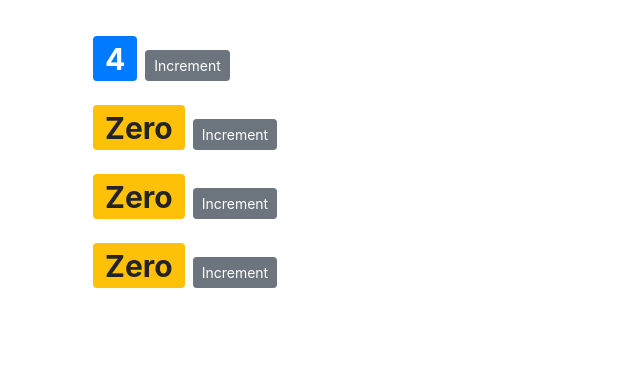
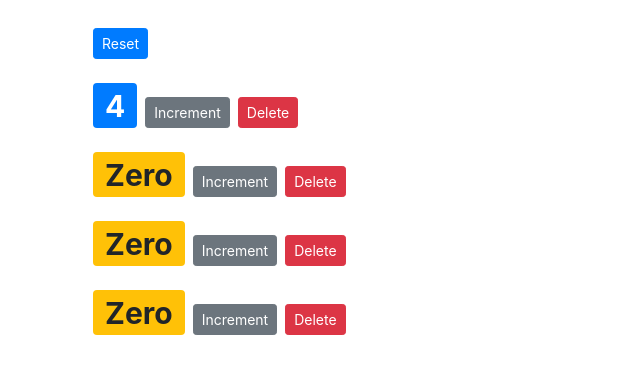
Before and after one commit to send-2-irfan/react-course, a React (Create React App) app: page / in a window 1280 px wide. Shown: the top 374 px of the page, without its empty margins (0-640 px from the left). Built offline with nearby package versions, Linux system fonts and the light colour scheme.

Commit message:
refactor the app

```diff
--- a/src/components/counter.jsx
+++ b/src/components/counter.jsx
@@ -3,7 +3,7 @@
  class Counter extends Component {
 
     state ={
-        value:this.props.value,
+        value:this.props.counter.value,
     }
 
     handleIncrement  = ()=>{
@@ -11,15 +11,14 @@
     }
 
 
+
     render() {
         return (
             <div>
                 <h4>{this.props.id}</h4>
                 <span className={ this.getBadgeClasses() } style={{ fontSize:30 , fontWeight: 'bold'}}>{this.formatCount()}</span>
-                <button className='btn btn-secondary btn-sm' onClick={() => this.handleIncrement(this.state.value)}>Increment</button>
-                {/* <ul>{this.state.tags.map(tag => <li key={tag}>{tag}</li>)}</ul> */}
-                {/* { this.state.tags.length === 3 && <p>There are 3 tags!</p>} */}
-                {/* { this.threeTags()} */}
+                <button className='btn btn-secondary btn-sm' onClick={() => this.handleIncrement()}>Increment</button>
+                <button className="btn btn-danger m-2 btn-sm" onClick={()=> this.props.onDelete()}>Delete</button>
             </div>
         );
     }
--- a/src/components/counters.jsx
+++ b/src/components/counters.jsx
@@ -10,11 +10,27 @@ class Counters extends Component {
             { id: 4, value: 0 },
         ]
      }
+
+     handleDelete = (counter)=>{
+        const counters = this.state.counters.filter(m => m.id !== counter.id)
+        this.setState({counters});
+    }
+
+    handleReset = () => {
+        const counters = this.state.counters.map(c => {c.value = 0 ; return c;});
+        this.setState({counters});
+    }
+
     render() {
         return (
             <div>
+
+                <button onClick={()=> this.handleReset()} className="btn btn-primary btn-sm m-2">Reset</button>
                 {
-                    this.state.counters.map(counter => <Counter key={counter.id} value={counter.value} />)
+                    this.state.counters.map(
+                        counter => <Counter key={counter.id} counter={counter}
+                        onDelete={()=>this.handleDelete(counter)}/>
+                    )
                 }
             </div>
         );
```
